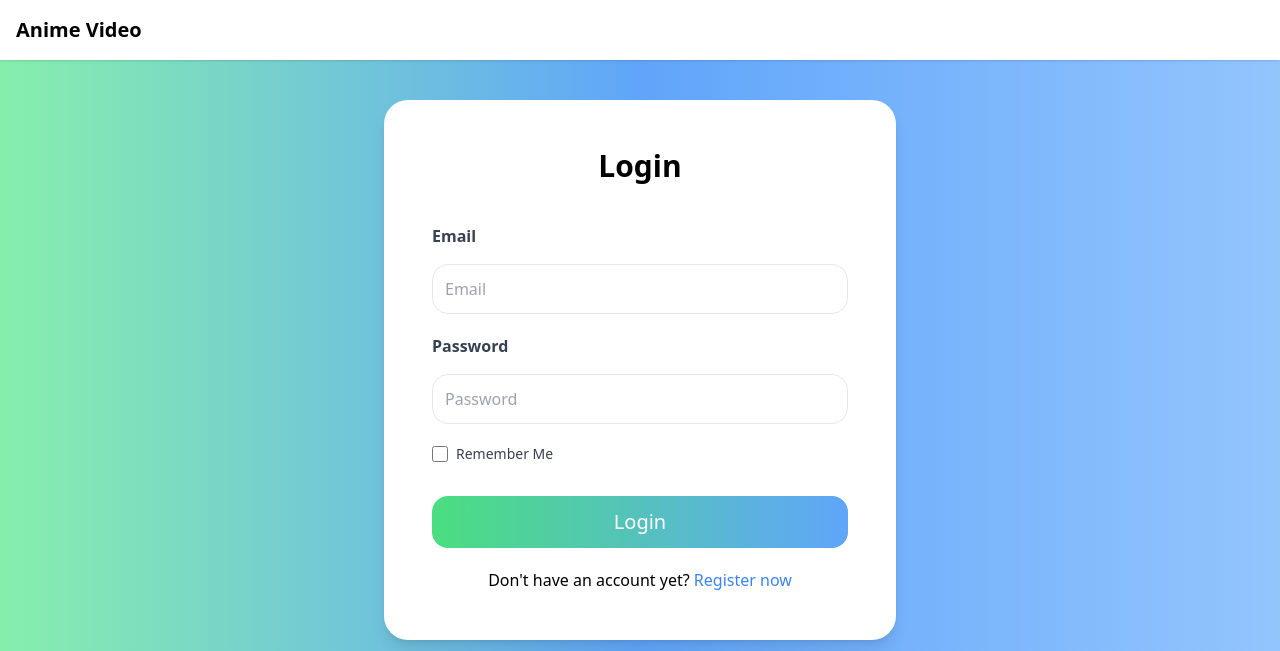
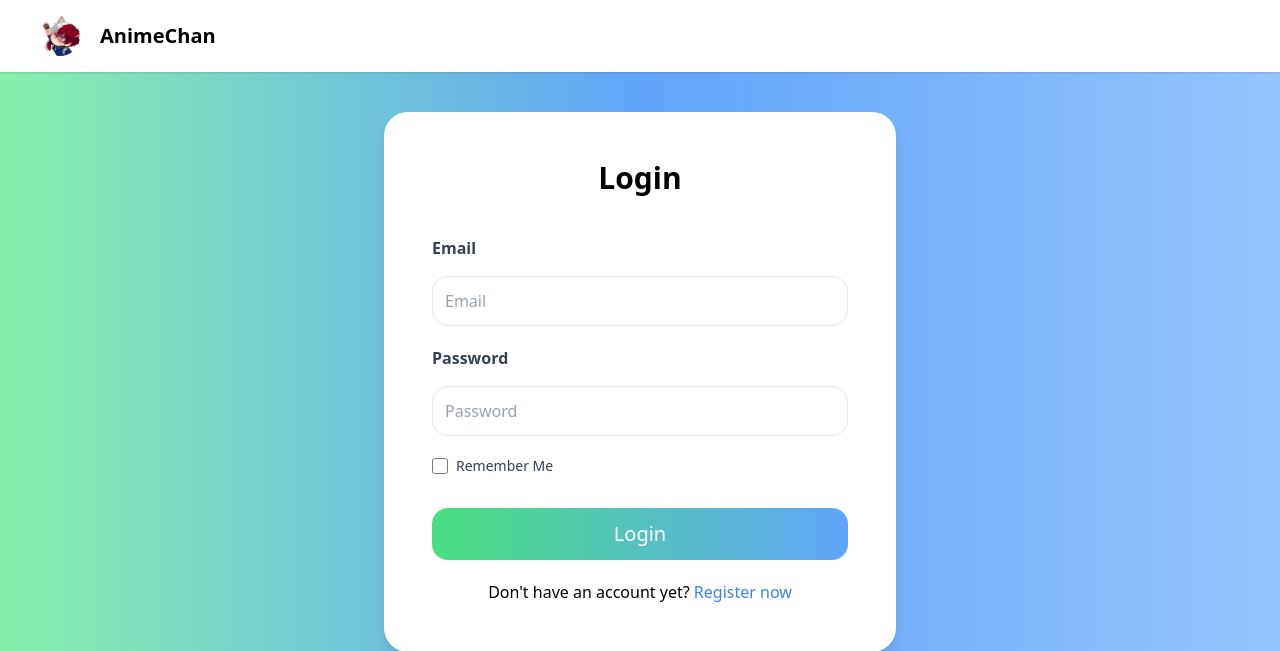
Before and after one commit to Tanh101/anime_video_converter, a Django app: page /login in a window 1280 px wide. Shown: the top 651 px of the page. Run offline with Django 4.2, Linux system fonts and the light colour scheme; style sheets or scripts are compiled from the project's sources.

Commit message:
update logo

```diff
--- a/anime_video_converter/settings.py
+++ b/anime_video_converter/settings.py
@@ -130,6 +130,7 @@ USE_TZ = True
 STATIC_URL = 'static/'
 STATICFILES_DIRS = [BASE_DIR / "dist"]
 
+
 # Default primary key field type
 # https://docs.djangoproject.com/en/4.2/ref/settings/#default-auto-field
 
--- a/anime_video_converter/urls.py
+++ b/anime_video_converter/urls.py
@@ -16,8 +16,13 @@ Including another URLconf
 """
 from django.contrib import admin
 from django.urls import path, include
+from django.conf import settings
+from django.conf.urls.static import static
 
 urlpatterns = [
     path('admin/', admin.site.urls),
     path("", include('auth_site.urls')),
 ]
+if settings.DEBUG:
+    urlpatterns += static(settings.MEDIA_URL,
+                          document_root=settings.MEDIA_ROOT)
--- a/auth_site/templates/auth_site/login.html
+++ b/auth_site/templates/auth_site/login.html
@@ -6,12 +6,15 @@
     <link rel="stylesheet" href="{% static 'css/app.css' %}" />
     <meta charset="UTF-8" />
     <meta name="viewport" content="width=device-width, initial-scale=1.0" />
-    <title>Document</title>
+    <title>Login uwu</title>
   </head>
   <body class="bg-gradient-to-r from-green-300 via-blue-400 to-blue-300">
     <header class="header bg-white shadow">
-      <nav class="nav max-w-7xl mx-auto px-4 py-4 flex items-center justify-between">
-        <a href="/" class="nav_logo text-black font-semibold text-xl">Anime Video</a>
+      <nav class="mx-auto flex max-w-full items-center justify-between px-10 py-4">
+        <a href="/" class="nav_logo flex items-center text-xl font-semibold text-black">
+          <img class="cover-fill mr-5 h-10 w-10 rounded-3xl" src="{% static 'images/logo2.png' %}" alt="" />
+          <p>AnimeChan</p>
+        </a>
       </nav>
     </header>
 
--- a/auth_site/templates/auth_site/register.html
+++ b/auth_site/templates/auth_site/register.html
@@ -12,8 +12,8 @@
     <header class="header bg-white shadow">
       <nav class="mx-auto flex max-w-full items-center justify-between px-10 py-4">
         <a href="/" class="nav_logo flex items-center text-xl font-semibold text-black">
-          <img class="cover-fill mr-5 h-10 w-10 rounded-lg" src="../../assets/images/logo.png" alt="" />
-          <p>Anime Video</p>
+          <img class="cover-fill mr-5 h-10 w-10 rounded-3xl" src="{% static 'images/logo2.png' %}" alt="" />
+          <p>AnimeChan</p>
         </a>
       </nav>
     </header>
```
Also changed, not shown: dist/images/logo.png (renamed from assets/images/logo.png), dist/images/logo2.png (renamed from assets/images/logo2.png).
